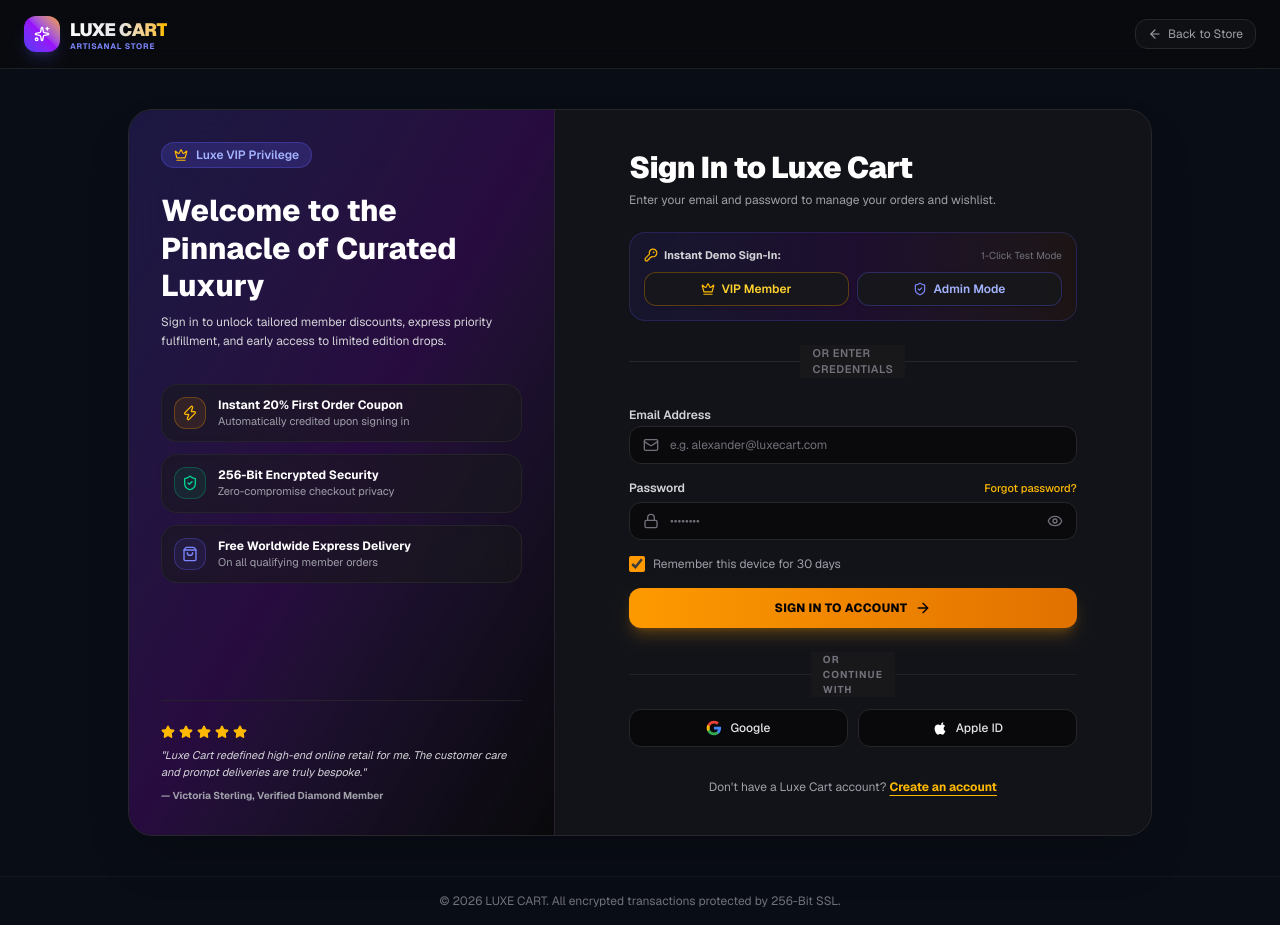
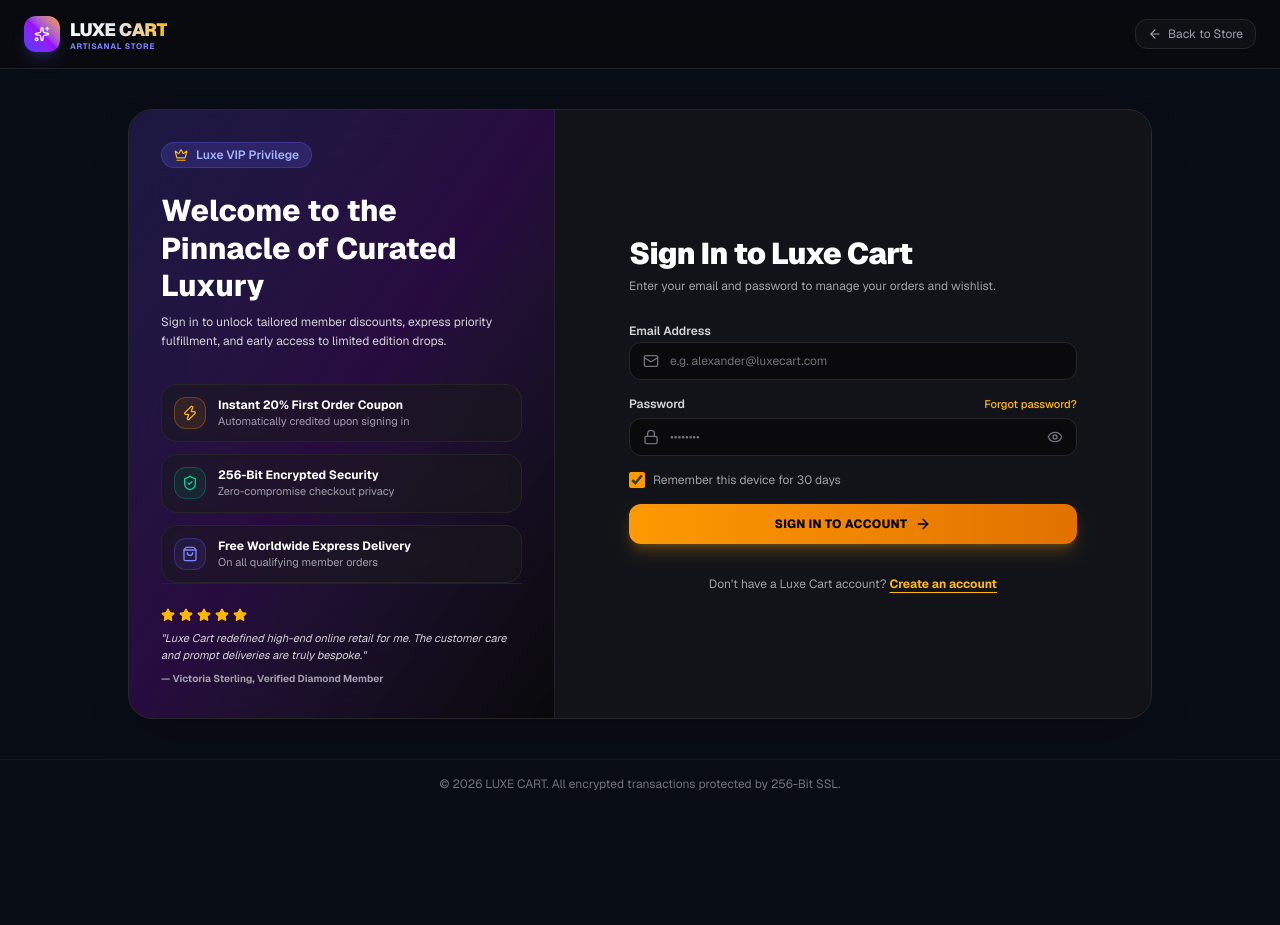
Before and after one commit to noufiyanajeem427-hue/e-commerce, a Next.js app in the folder client/: page /login in a window 1280 px wide. After the commit the page ends 808 px from the top, so only its background shows below. Built offline with nearby package versions, Linux system fonts and the light colour scheme.

Commit message:
feat: implement authentication context and login page with mock session handling

```diff
--- a/client/app/login/page.tsx
+++ b/client/app/login/page.tsx
@@ -18,7 +18,6 @@
   ShoppingBag,
   Star,
   Users,
-  KeyRound,
 } from "lucide-react";
 import { useAuth } from "../../context/AuthContext";
 import { Providers } from "../../components/Providers";
@@ -28,7 +27,7 @@
   const searchParams = useSearchParams();
   const redirectUrl = searchParams.get("redirect") || "/";
 
-  const { login, demoLogin, isAuthenticated, user } = useAuth();
+  const { login, isAuthenticated, user } = useAuth();
 
   const [email, setEmail] = useState("");
   const [password, setPassword] = useState("");
@@ -84,10 +83,6 @@
     }
   };
 
-  const handleDemoClick = (type: "vip" | "admin") => {
-    demoLogin(type);
-    router.push(redirectUrl);
-  };
 
   return (
     <div className="min-h-screen bg-[#090D16] text-slate-100 flex flex-col justify-between selection:bg-amber-500 selection:text-slate-950">
@@ -201,43 +196,6 @@
                 </p>
               </div>
 
-              {/* Fast 1-Click Demo Logins */}
-              <div className="p-3.5 rounded-2xl bg-gradient-to-r from-indigo-950/40 via-purple-950/30 to-amber-950/20 border border-indigo-500/20 space-y-2">
-                <div className="flex items-center justify-between text-[11px]">
-                  <span className="font-bold text-zinc-300 flex items-center gap-1.5">
-                    <KeyRound className="w-3.5 h-3.5 text-amber-400" /> Instant Demo Sign-In:
-                  </span>
-                  <span className="text-[10px] text-zinc-500">1-Click Test Mode</span>
-                </div>
-                <div className="grid grid-cols-2 gap-2">
-                  <button
-                    type="button"
-                    onClick={() => handleDemoClick("vip")}
-                    className="flex items-center justify-center gap-1.5 py-2 px-3 rounded-xl bg-zinc-900/90 hover:bg-zinc-800 text-amber-300 border border-amber-500/30 text-xs font-semibold transition group shadow-sm"
-                  >
-                    <Crown className="w-3.5 h-3.5 text-amber-400 group-hover:scale-110 transition" />
-                    <span>VIP Member</span>
-                  </button>
-                  <button
-                    type="button"
-                    onClick={() => handleDemoClick("admin")}
-                    className="flex items-center justify-center gap-1.5 py-2 px-3 rounded-xl bg-zinc-900/90 hover:bg-zinc-800 text-indigo-300 border border-indigo-500/30 text-xs font-semibold transition group shadow-sm"
-                  >
-                    <ShieldCheck className="w-3.5 h-3.5 text-indigo-400 group-hover:scale-110 transition" />
-                    <span>Admin Mode</span>
-                  </button>
-                </div>
-              </div>
-
-              {/* Divider */}
-              <div className="relative flex items-center justify-center">
-                <div className="border-t border-zinc-800 w-full" />
-                <span className="bg-zinc-900 px-3 text-[11px] text-zinc-500 uppercase tracking-wider font-semibold">
-                  Or enter credentials
-                </span>
-                <div className="border-t border-zinc-800 w-full" />
-              </div>
-
               {/* Login Form */}
               <form onSubmit={handleSubmit} className="space-y-4">
                 {/* Email Field */}
@@ -321,56 +279,6 @@
                 </button>
               </form>
 
-              {/* Social Login Options */}
-              <div className="space-y-3">
-                <div className="relative flex items-center justify-center">
-                  <div className="border-t border-zinc-800/80 w-full" />
-                  <span className="bg-zinc-900 px-3 text-[10px] text-zinc-500 uppercase tracking-widest font-bold">
-                    Or continue with
-                  </span>
-                  <div className="border-t border-zinc-800/80 w-full" />
-                </div>
-
-                <div className="grid grid-cols-2 gap-2.5">
-                  <button
-                    type="button"
-                    onClick={() => handleDemoClick("vip")}
-                    className="flex items-center justify-center gap-2 py-2.5 px-4 rounded-xl bg-zinc-950 hover:bg-zinc-800/80 border border-zinc-800 text-xs text-zinc-200 font-medium transition"
-                  >
-                    <svg className="w-4 h-4" viewBox="0 0 24 24">
-                      <path
-                        fill="#4285F4"
-                        d="M22.56 12.25c0-.78-.07-1.53-.2-2.25H12v4.26h5.92c-.26 1.37-1.04 2.53-2.21 3.31v2.77h3.57c2.08-1.92 3.28-4.74 3.28-8.09z"
-                      />
-                      <path
-                        fill="#34A853"
-                        d="M12 23c2.97 0 5.46-.98 7.28-2.66l-3.57-2.77c-.98.66-2.23 1.06-3.71 1.06-2.86 0-5.29-1.93-6.16-4.53H2.18v2.84C3.99 20.53 7.7 23 12 23z"
-                      />
-                      <path
-                        fill="#FBBC05"
-                        d="M5.84 14.09c-.22-.66-.35-1.36-.35-2.09s.13-1.43.35-2.09V7.06H2.18C1.43 8.55 1 10.22 1 12s.43 3.45 1.18 4.94l2.85-2.22.81-.63z"
-                      />
-                      <path
-                        fill="#EA4335"
-                        d="M12 5.38c1.62 0 3.06.56 4.21 1.64l3.15-3.15C17.45 2.09 14.97 1 12 1 7.7 1 3.99 3.47 2.18 7.06l3.66 2.84c.87-2.6 3.3-4.52 6.16-4.52z"
-                      />
-                    </svg>
-                    <span>Google</span>
-                  </button>
-
-                  <button
-                    type="button"
-                    onClick={() => handleDemoClick("vip")}
-                    className="flex items-center justify-center gap-2 py-2.5 px-4 rounded-xl bg-zinc-950 hover:bg-zinc-800/80 border border-zinc-800 text-xs text-zinc-200 font-medium transition"
-                  >
-                    <svg className="w-4 h-4 fill-white" viewBox="0 0 24 24">
-                      <path d="M18.71 19.5c-.83 1.24-1.71 2.45-3.05 2.47-1.34.03-1.77-.79-3.29-.79-1.53 0-2 .77-3.27.82-1.31.05-2.3-1.32-3.14-2.53C4.25 17 2.94 12.45 4.7 9.39c.87-1.52 2.43-2.48 4.12-2.51 1.28-.02 2.5.87 3.29.87.78 0 2.26-1.07 3.81-.91.65.03 2.47.26 3.64 1.98-.09.06-2.17 1.28-2.15 3.81.03 3.02 2.65 4.03 2.68 4.04-.03.07-.42 1.44-1.38 2.83M15.97 6.37c.62-.75 1.04-1.8 0.92-2.85-.9.04-1.99.6-2.64 1.35-.57.65-1.06 1.7-0.93 2.71 1.01.08 2.03-.46 2.65-1.21z" />
-                    </svg>
-                    <span>Apple ID</span>
-                  </button>
-                </div>
-              </div>
-
               {/* Link to Register */}
               <div className="pt-2 text-center text-xs text-zinc-400">
                 Don't have a Luxe Cart account?{" "}
--- a/client/context/AuthContext.tsx
+++ b/client/context/AuthContext.tsx
@@ -8,7 +8,7 @@
   name: string;
   email: string;
   avatar: string;
-  role: "user" | "admin" | "vip";
+  role: "user" | "admin";
   tier: "Standard" | "Gold VIP" | "Diamond VIP";
   joinedDate: string;
   ordersCount: number;
@@ -21,28 +21,18 @@
   login: (email: string, password?: string) => Promise<boolean>;
   register: (name: string, email: string, password?: string) => Promise<boolean>;
   logout: () => void;
-  demoLogin: (type: "vip" | "admin" | "user") => void;
+  demoLogin: (type: "admin" | "user") => void;
   updateProfile: (updatedData: Partial<User>) => void;
 }
 
-const DEMO_USERS: Record<"vip" | "admin" | "user", User> = {
-  vip: {
-    id: "usr_vip_8841",
-    name: "Alexander Wright",
-    email: "alexander.vip@luxecart.com",
-    avatar: "https://images.unsplash.com/photo-1534528741775-53994a69daeb?w=150&auto=format&fit=crop&q=80",
-    role: "vip",
-    tier: "Diamond VIP",
-    joinedDate: "October 2024",
-    ordersCount: 14,
-  },
+const DEMO_USERS: Record<"admin" | "user", User> = {
   admin: {
     id: "usr_adm_0001",
     name: "Elena Rostova (Admin)",
     email: "elena.admin@luxecart.com",
     avatar: "https://images.unsplash.com/photo-1580489944761-15a19d654956?w=150&auto=format&fit=crop&q=80",
     role: "admin",
-    tier: "Diamond VIP",
+    tier: "Standard",
     joinedDate: "January 2024",
     ordersCount: 42,
   },
@@ -52,7 +42,7 @@
     email: "sophia.chen@example.com",
     avatar: "https://images.unsplash.com/photo-1517841905240-472988babdf9?w=150&auto=format&fit=crop&q=80",
     role: "user",
-    tier: "Gold VIP",
+    tier: "Standard",
     joinedDate: "February 2026",
     ordersCount: 3,
   },
@@ -103,12 +93,22 @@
       return false;
     }
 
+    // Demo account password enforcement
+    const isDemoAccount = [
+      DEMO_USERS.admin.email,
+      DEMO_USERS.user.email,
+    ].includes(email.toLowerCase());
+
+    if (isDemoAccount && password !== "password123") {
+      toast.error("Incorrect password. Demo accounts use: password123");
+      setIsLoading(false);
+      return false;
+    }
+
     // Check if it matches a preset or derive a mock user
     let loggedUser: User;
     if (email.toLowerCase().includes("admin")) {
       loggedUser = DEMO_USERS.admin;
-    } else if (email.toLowerCase().includes("alex") || email.toLowerCase().includes("vip")) {
-      loggedUser = DEMO_USERS.vip;
     } else {
       const derivedName = email.split("@")[0].replace(/[._-]/g, " ").replace(/\b\w/g, (c) => c.toUpperCase());
       loggedUser = {
@@ -117,7 +117,7 @@
         email: email.toLowerCase(),
         avatar: `https://api.dicebear.com/7.x/avataaars/svg?seed=${encodeURIComponent(email)}`,
         role: "user",
-        tier: "Gold VIP",
+        tier: "Standard",
         joinedDate: "Recently Joined",
         ordersCount: 0,
       };
@@ -168,7 +168,7 @@
     return true;
   };
 
-  const demoLogin = (type: "vip" | "admin" | "user") => {
+  const demoLogin = (type: "admin" | "user") => {
     const selectedUser = DEMO_USERS[type];
     saveUserSession(selectedUser);
     toast.success(`Logged in as ${selectedUser.name} (${selectedUser.tier})`);
```
Also changed, not shown: 1 other file (tests, documents, lock files or other folders).
